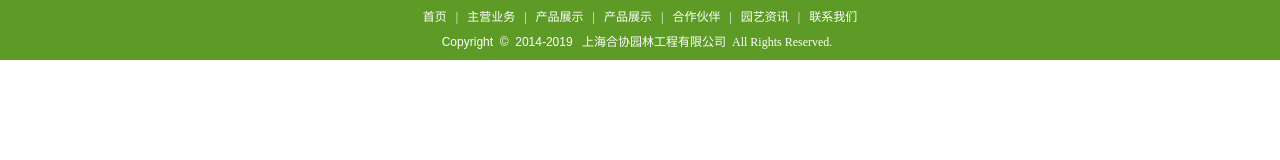
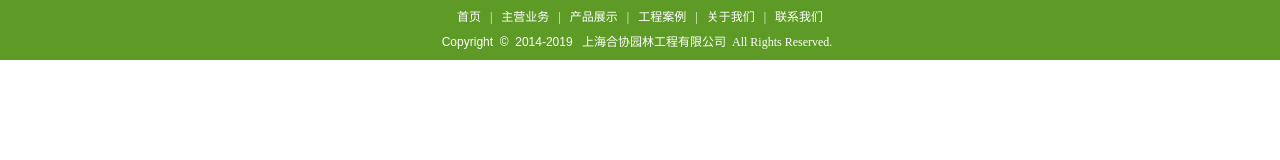
Before and after one commit to yemuyu/hxyl, a plain HTML site: page footer.html in a window 1280 px wide. Drawn offline with Linux system fonts and the light colour scheme.

Commit message:
footer.html

```diff
--- a/footer.html
+++ b/footer.html
@@ -23,16 +23,13 @@
             <a href="/product.html" title="产品展示">
                 产品展示</a>
             &nbsp;&nbsp;|&nbsp;&nbsp;
-            <a href="Product.aspx" title="产品展示">
-                产品展示</a>
+            <a href="/case.html" title="工程案例">
+                工程案例</a>
             &nbsp;&nbsp;|&nbsp;&nbsp;
-            <a href="About.aspx?ClassID=13" title="合作伙伴">
-                合作伙伴</a>
+            <a href="/aboutus.html" title="关于我们">
+                关于我们</a>
             &nbsp;&nbsp;|&nbsp;&nbsp;
-            <a href="News.aspx?ClassID=29" title="园艺资讯">
-                园艺资讯</a>
-            &nbsp;&nbsp;|&nbsp;&nbsp;
-            <a href="About.aspx?ClassID=15" title="联系我们">
+            <a href="/connectus.html" title="联系我们">
                 联系我们</a>
 
         </li>
```
